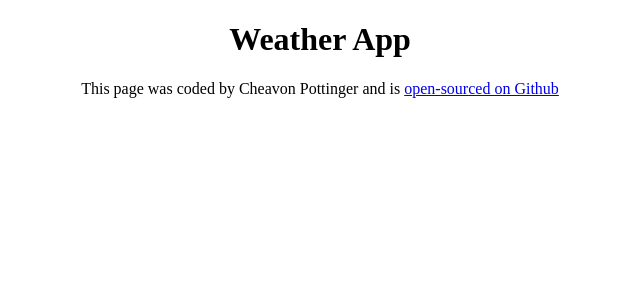
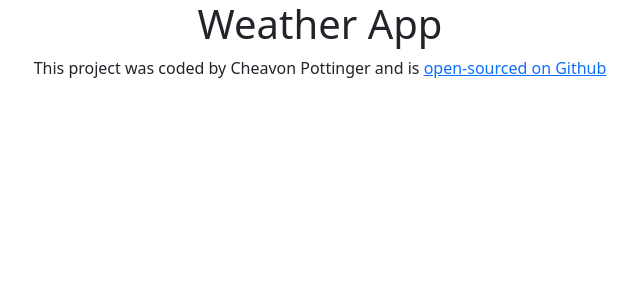
Before and after one commit to Trinity737/Boom, a React (Create React App) app: page / in a window 1280 px wide. Shown: the top 300 px of the page, without its empty margins (320-960 px from the left). Built offline with nearby package versions, Linux system fonts and the light colour scheme.

Commit message:
added bootstrap

```diff
--- a/public/index.html
+++ b/public/index.html
@@ -14,8 +14,6 @@
   </head>
   <body>
     <noscript>You need to enable JavaScript to run this app.</noscript>
-    <div class="container">
-      <div id="root"></div>
-    </div>
+    <div id="root"></div>
   </body>
 </html>
--- a/src/App.js
+++ b/src/App.js
@@ -3,9 +3,15 @@ import "./App.css";
 export default function App() {
   return (
     <div className="App">
-      <h1>Weather App</h1>
-      This page was coded by Cheavon Pottinger and is{" "}
-      <a href="https://github.com/Trinity737/Boom">open-sourced on Github</a>
+      <div className="container">
+        <footer>
+          <h1>Weather App</h1>
+          This project was coded by Cheavon Pottinger and is{" "}
+          <a href="https://github.com/Trinity737/Boom" Target="_blank">
+            open-sourced on Github
+          </a>
+        </footer>
+      </div>
     </div>
   );
 }
```
Also changed, not shown: src/index.js (+7 -6 lines).
